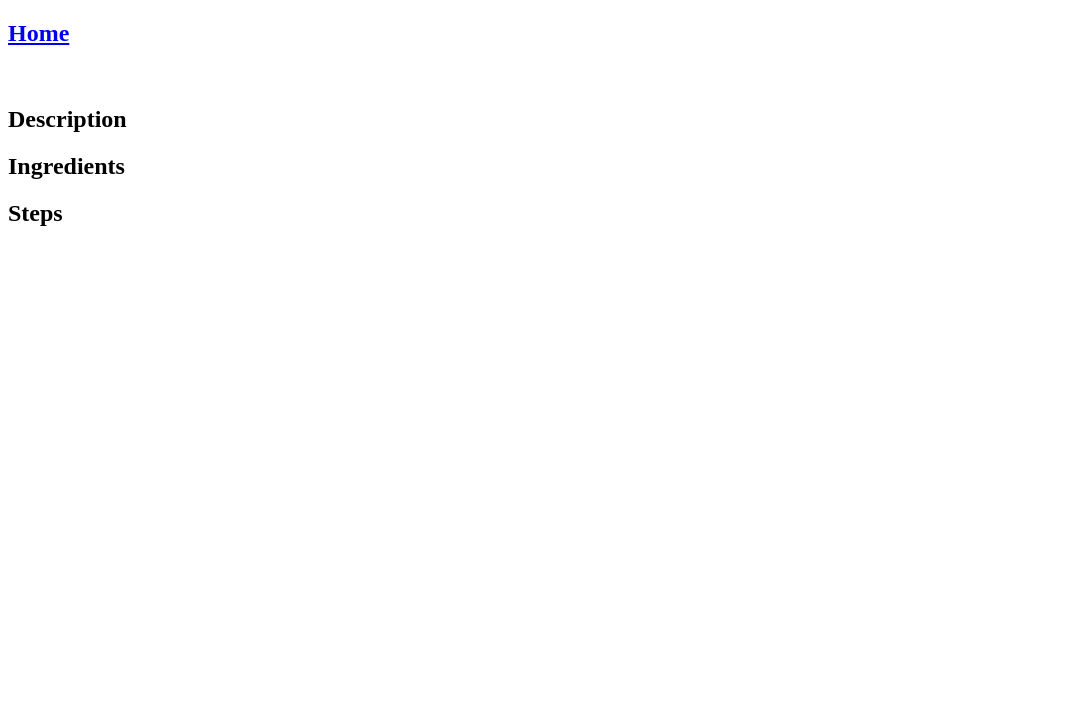
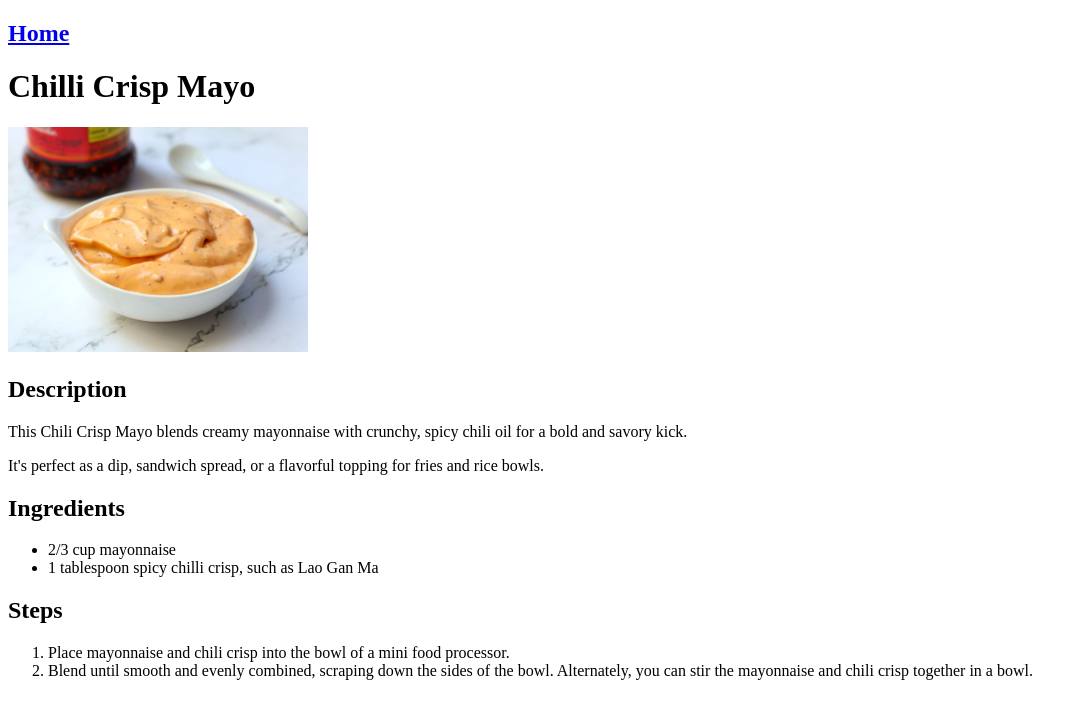
Before and after one commit to Maischen/odin-recipes, a plain HTML site: page recipes/chilli_crisp_mayo.html in a window 1280 px wide. Shown: the whole page, without its empty margins (0-1087 px from the left). Drawn offline with Linux system fonts and the light colour scheme.

Commit message:
add chilli crisp mayo boilerplate
add image chilli crisp mayo
add description
add ingredients
add steps
link index to chilli crisp mayo

```diff
--- a/recipes/chilli_crisp_mayo.html
+++ b/recipes/chilli_crisp_mayo.html
@@ -3,21 +3,24 @@
 <head>
     <meta charset="UTF-8">
     <meta name="viewport" content="width=device-width, initial-scale=1.0">
-    <title></title>
+    <title>Chilli Crisp Mayo</title>
 </head>
 <body>
     <h2><a href="../index.html">Home</a></h2>
-        <h1></h1>
-    <img src="" alt="" style="width:300px;height:auto;">
+        <h1>Chilli Crisp Mayo</h1>
+    <img src="../images/chilli_crisp_mayo.jpg" alt="" style="width:300px;height:auto;">
         <h2>Description</h2>
-
+            <p>This Chili Crisp Mayo blends creamy mayonnaise with crunchy, spicy chili oil for a bold and savory kick.</p>
+            <p>It's perfect as a dip, sandwich spread, or a flavorful topping for fries and rice bowls.</p>
         <h2>Ingredients</h2>
         <ul>
-
+            <li>2/3 cup mayonnaise</li>
+            <li>1 tablespoon spicy chilli crisp, such as Lao Gan Ma</li>
         </ul>
         <h2>Steps</h2>
         <ol>
-
+            <li>Place mayonnaise and chili crisp into the bowl of a mini food processor.</li>
+            <li>Blend until smooth and evenly combined, scraping down the sides of the bowl. Alternately, you can stir the mayonnaise and chili crisp together in a bowl.</li>
         </ol>
 
 </body>
```
Also changed, not shown: index.html (+1 -0 lines), images/chilli_crisp_mayo.jpg (added).
